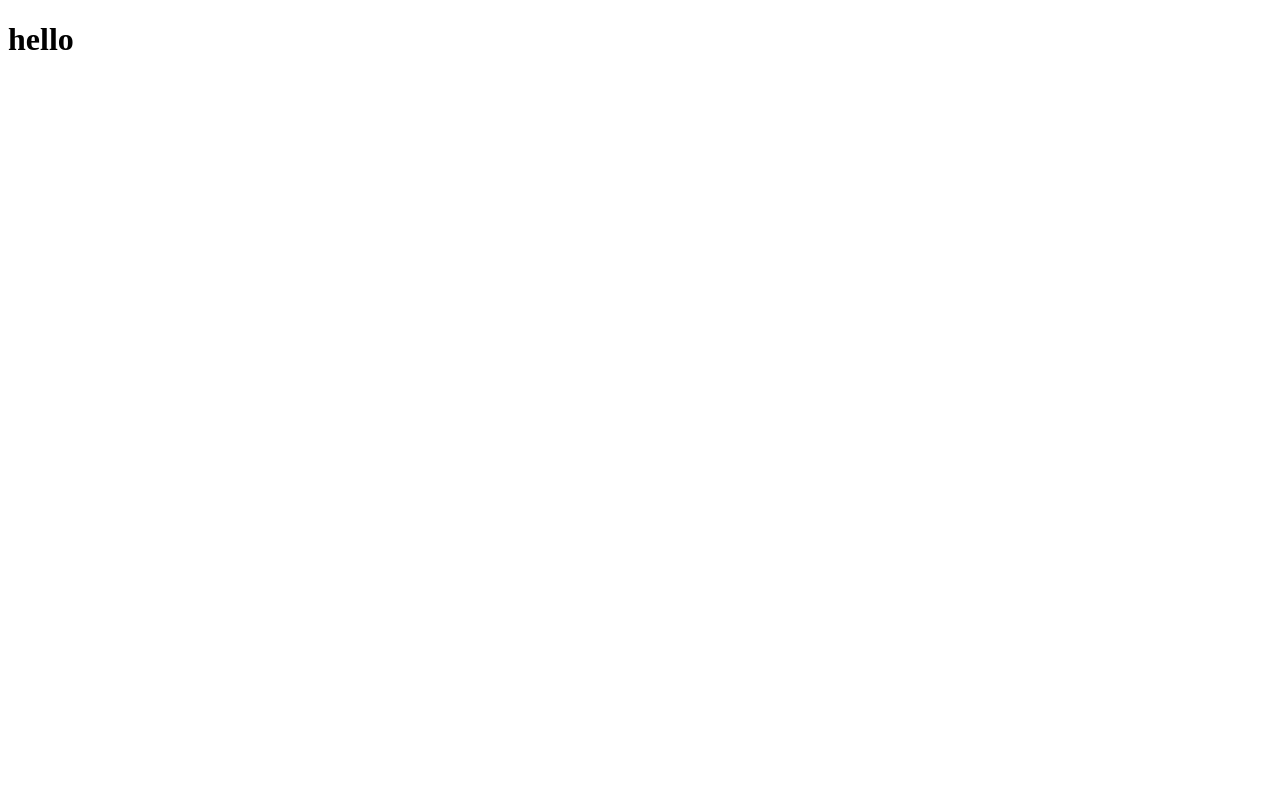
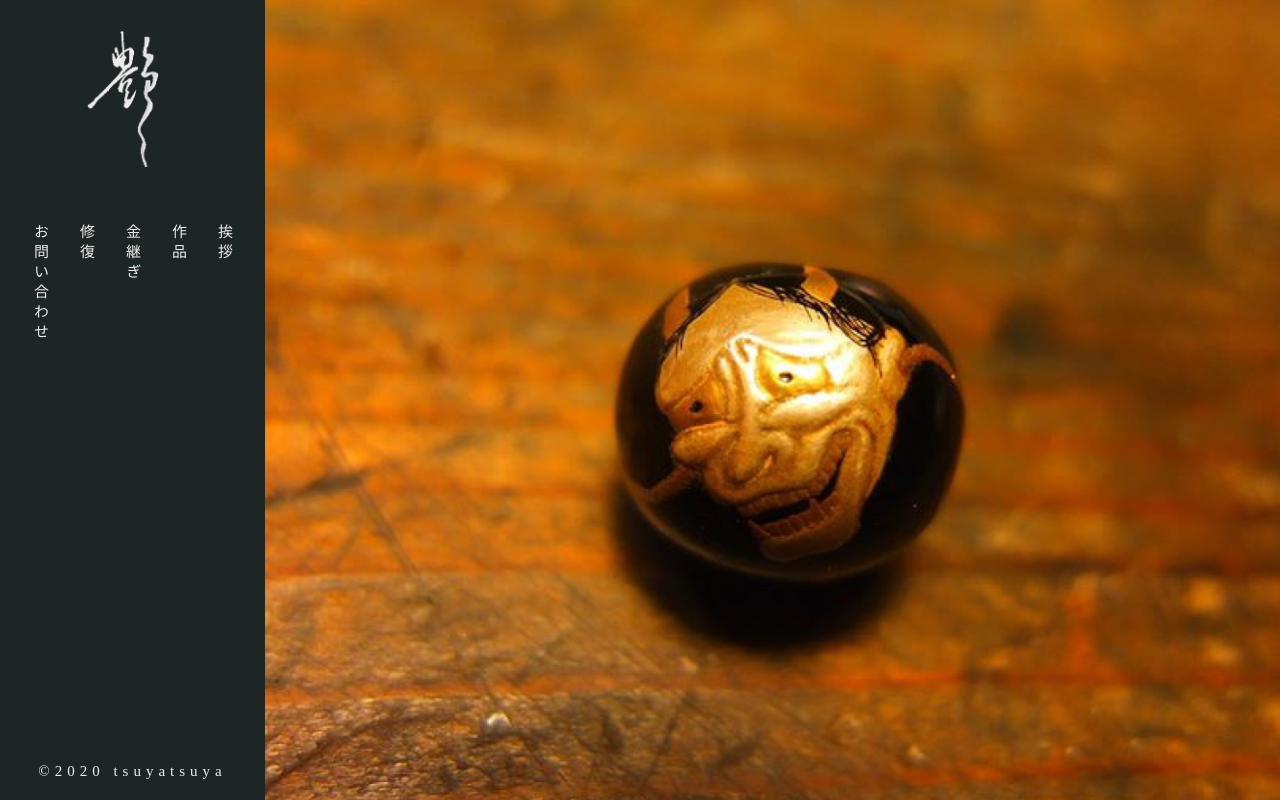
Before and after one commit to yuzukami1/tsuyatsuya_HTML, a plain HTML site: page index.html in a window 1280 px wide. Drawn offline with Linux system fonts and the light colour scheme; a web font is replaced by a local one.

Commit message:
top page

```diff
--- /dev/null
+++ b/css/styles.css
@@ -0,0 +1,83 @@
+*{
+	margin: 0;
+	padding: 0;
+	--main-bg-color: #1E2525;
+	--main-font-color: #EFEDEB;
+}
+
+html,body{
+	height: 100vh;
+	width: 100%;
+	color: var(--main-font-color);
+	font-family: "Hannari", serif;
+	font-size: 15px;
+	font-weight: 400;
+	letter-spacing: 5px;
+}
+
+a{
+	color: var(--main-font-color);
+	text-decoration: none;
+	font-weight: 400;
+}
+
+.f_container{
+	height: 100%;
+	display: flex;
+}
+
+.f_column_container{
+	height: 100%;
+	width: 100%;
+	display: flex;
+	flex-direction: column;
+}
+
+.top_left{
+	height: 100%;
+	width: 300px;
+	background: var(--main-bg-color);
+}
+
+.top_right{
+	background-image: url("../image/top.png");
+	background-size: cover;
+	background-position: center;
+	height: 100%;
+	width: 100%;
+}
+
+.logo_img{
+	padding-top: 30px;
+	width: 100px;
+	height: auto;
+}
+
+.text_center{
+	text-align: center;
+}
+
+.vertical_justify_list{
+	-ms-writing-mode: tb-rl;
+ 	writing-mode: vertical-rl;
+	list-style-type: none;
+	display: flex;
+	flex-direction: column;
+	justify-content: space-between;
+	text-align: justify;
+	width: 100%;
+	padding-right: 100px;
+}
+
+.top_nav{
+	padding: 50px 30px;
+}
+
+.top_bottom{
+	height: 100%;
+	display: flex;
+	align-items: flex-end;
+	justify-content: center;
+	text-align: center;
+	padding-bottom: 20px;
+}
--- a/index.html
+++ b/index.html
@@ -5,8 +5,29 @@
 	<meta name="viewport" content="width=device-width, initial-scale=1.0">
 	<meta http-equiv="X-UA-Compatible" content="ie=edge">
 	<title>艶々</title>
-</head>
+	<link rel="stylesheet" href="./css/styles.css">
+	<link href="https://fonts.googleapis.com/earlyaccess/hannari.css" rel="stylesheet" /></head>
 <body>
-	<h1>hello</h1>
+	<div class="f_container">
+		<div class="top_left f_column_container">
+			<div class="text_center">
+				<h1><img class="logo_img" src="./image/logo_silver.png" alt="艶々 漆工芸作家組"></h1>
+			</div>
+			<div class="top_nav">
+				<ul class="vertical_justify_list">
+					<li><a href="">挨拶</a></li>
+					<li><a href="">作品</a></li>
+					<li><a href="">金継ぎ</a></li>
+					<li><a href="">修復</a></li>
+					<li><a href="">お問い合わせ</a></li>
+				</ul>
+			</div>
+			<div class="top_bottom">
+				<p>&copy;2020&nbsp;tsuyatsuya</p>
+			</div>
+		</div>
+		<div class="top_right">
+		</div>
+	</div>
 </body>
 </html>
```
Also changed, not shown: image/IMG_0706.JPG (added), image/logo_silver.png (added), image/top.png (added), js/main.js (added).
